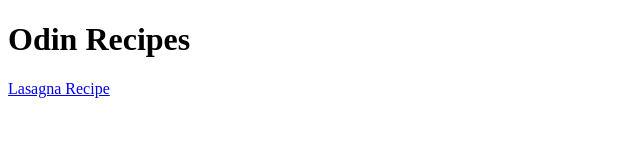
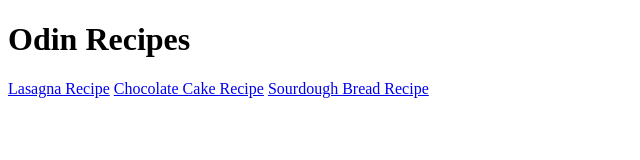
Before and after one commit to DonnyTheDev/odin-recipes, a plain HTML site: page index.html in a window 1280 px wide. Shown: the whole page, without its empty margins (0-640 px from the left). Drawn offline with Linux system fonts and the light colour scheme.

Commit message:
added links to all recipes

```diff
--- a/index.html
+++ b/index.html
@@ -8,5 +8,7 @@
 <body>
 <h1>Odin Recipes</h1>
 <a href="recipes/lasagna.html">Lasagna Recipe</a>
+<a href="recipes/cake.html">Chocolate Cake Recipe</a>
+<a href="recipes/bread.html"> Sourdough Bread Recipe </a>
 </body>
 </html>
```
